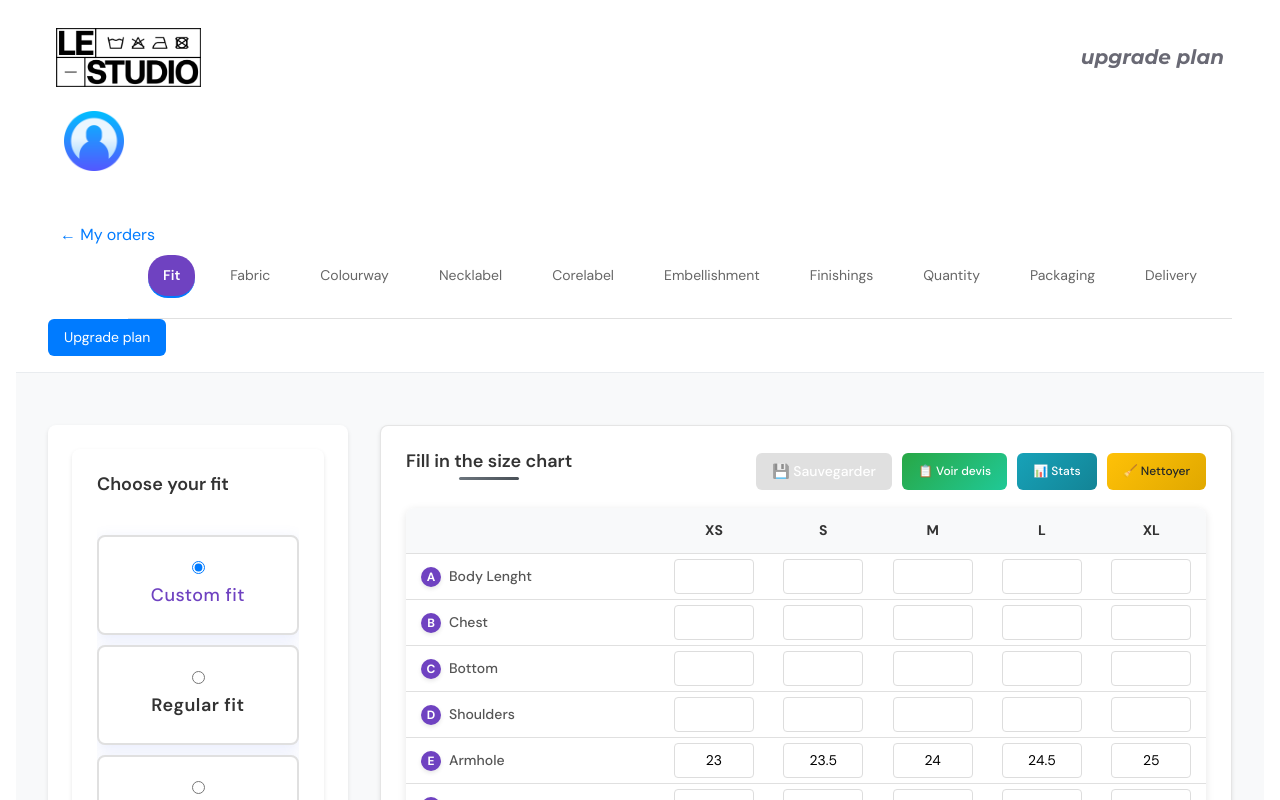
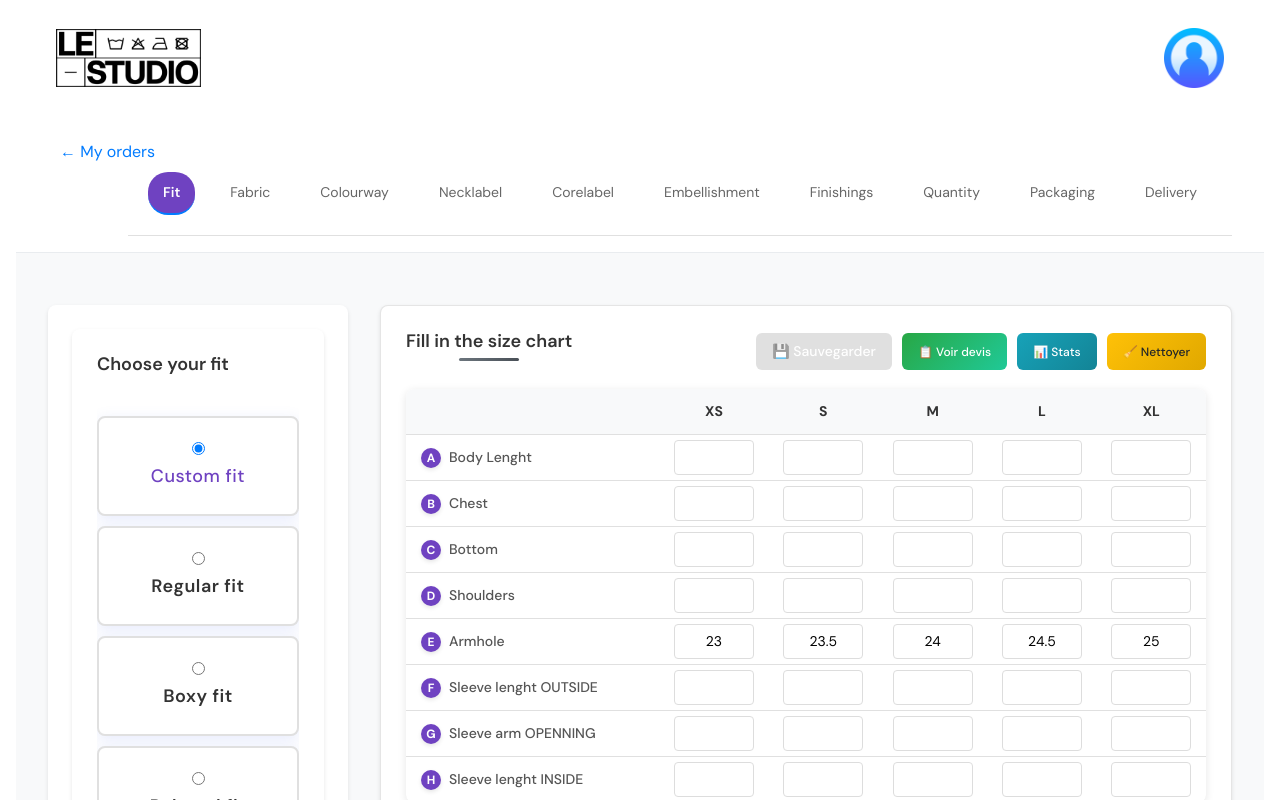
Before and after one commit to prodige93/pr--production-juzely, a React (Create React App) app: page /Size in a window 1280 px wide. Shown: the top 800 px of the page. Built offline with nearby package versions, Linux system fonts and the light colour scheme.

Commit message:
refactor(header): remove upgrade plan button from header and size chart

```diff
--- a/src/components/header/header.js
+++ b/src/components/header/header.js
@@ -17,7 +17,7 @@ function Header () {
           className="header-logo"
         />
       </button>
-      <button className="button-header-studio-upgrade">upgrade plan</button>
+
       <button className="button-header-studio user-button">
         <img
           src={iconutilisateur}
--- a/src/components/size.chart/size.chart.js
+++ b/src/components/size.chart/size.chart.js
@@ -219,7 +219,7 @@ function SizeChart() {
           <span className="tab">Packaging</span>
           <span className="tab">Delivery</span>
         </div>
-        <button className="upgrade-btn">Upgrade plan</button>
+
       </div>
 
       <div className="size-chart-content">
```
